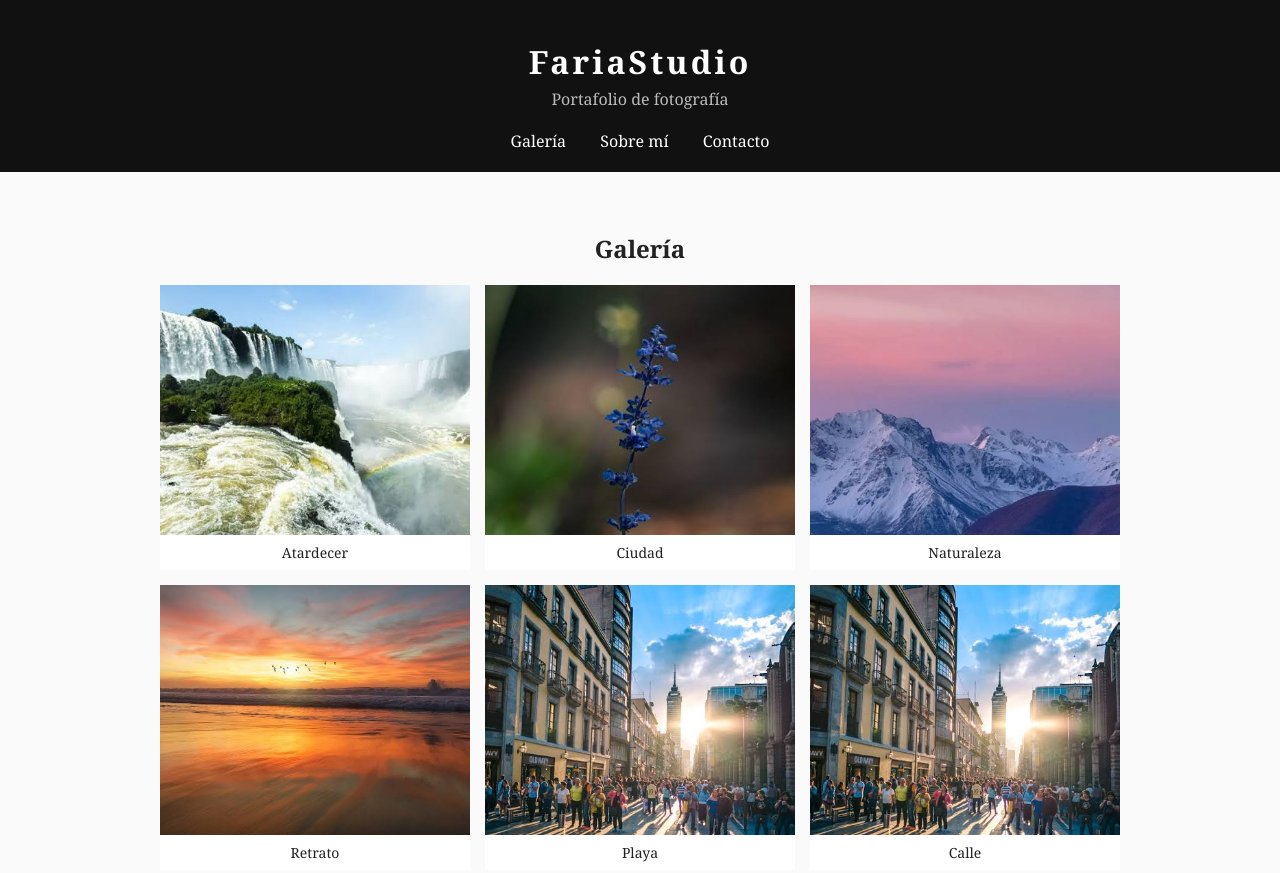
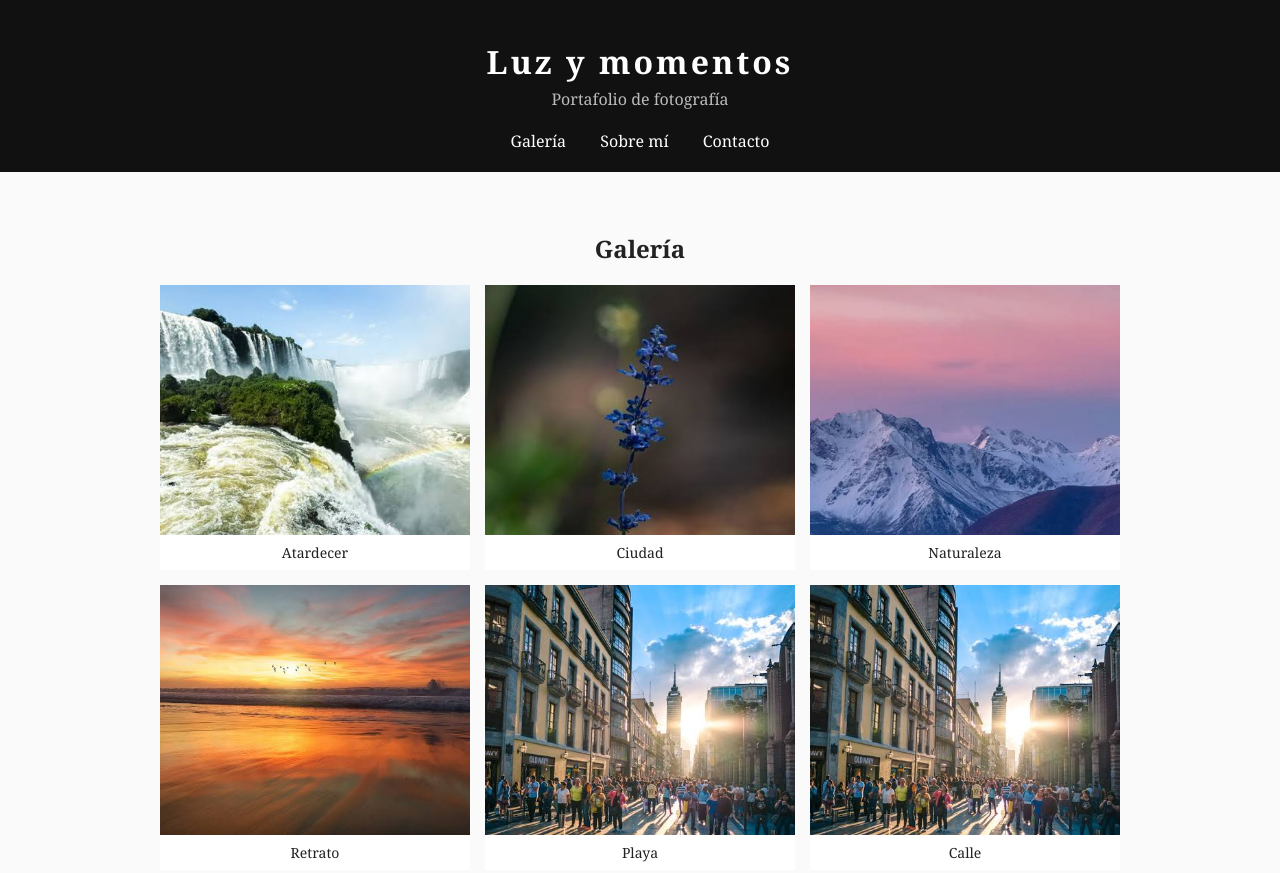
Before and after one commit to cdelvallefaria/Frontend-Class, a plain HTML site: page portafolio-fotografia/index.html in a window 1280 px wide. Shown: the top 873 px of the page. Drawn offline with Linux system fonts and the light colour scheme.

Commit message:
Cambio el nombre del portafolio a Luz y momentos

```diff
--- a/portafolio-fotografia/index.html
+++ b/portafolio-fotografia/index.html
@@ -8,7 +8,7 @@
 </head>
 <body>
   <header>
-    <h1>FariaStudio</h1>
+    <h1>Luz y momentos</h1>
     <p>Portafolio de fotografía</p>
     <nav>
       <a href="#galeria">Galería</a>
```
